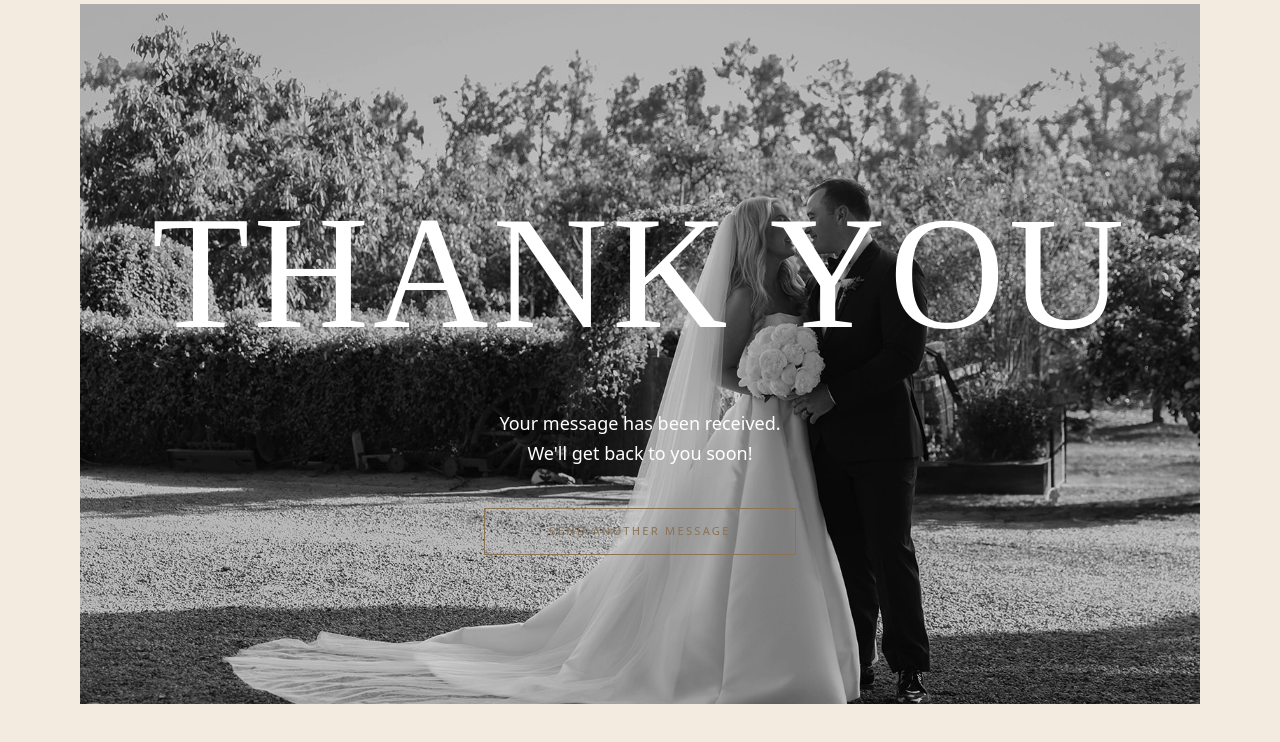
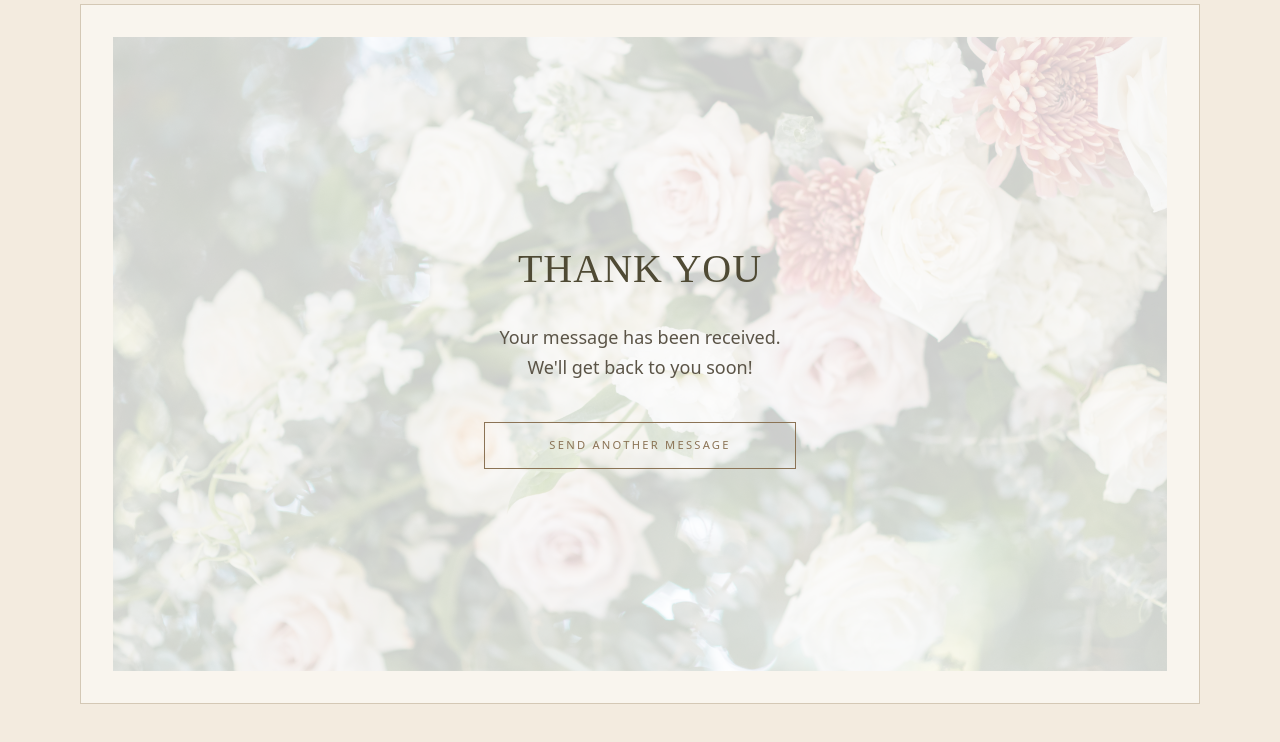
Before and after one commit to milkfish00/EPD, a Next.js app: page / in a window 1280 px wide. Both pictures are taken after typing "Sample", "name@example.com", "Sample" into the empty fields and a click on the button "SEND". Shown: the part 1002-1744 px from the top of the page. Built offline with nearby package versions, Linux system fonts and the light colour scheme; no server answers.

Commit message:
card update

```diff
--- a/app/page.tsx
+++ b/app/page.tsx
@@ -740,32 +740,39 @@ const HomePage = () => {
 
             {/* Thank You Card - Separate from form section */}
             {isSubmitted && (
+              <div className="absolute top-0 right-0 w-full h-[700px] z-20 transition-all duration-700">
                 <div
-                className="absolute top-0 right-0 w-full h-[700px] flex items-center justify-center transition-all duration-700 z-20 "
+                  className="w-full h-full border p-8"
                   style={{
-                  backgroundImage: "url('/images/weding2.JPG')",
+                    backgroundColor: "var(--color-background-light)",
+                    borderColor: "var(--color-border)",
+                  }}>
+                  <div
+                    className="w-full h-full flex items-center justify-center relative"
+                    style={{
+                      backgroundImage: "url('/images/flowers3.JPG')",
                       backgroundSize: "cover",
                       backgroundPosition: "center",
                     }}>
-                <div className="absolute inset-0 bg-black/15" />
+                    <div className="absolute inset-0 bg-white/80" />
                     <div className="relative z-10 text-center px-16">
                       <h2
-                    className="text-[10rem] uppercase  mb-4 tracking-wide"
+                        className="text-[2.5rem] uppercase mb-6 tracking-wide"
                         style={{
                           fontFamily: "var(--font-heading)",
-                      color: "white",
+                          color: "var(--color-heading-primary)",
                         }}>
                         Thank You
                       </h2>
                       <p
                         className="text-lg mb-10 leading-relaxed max-w-md mx-auto"
-                    style={{ color: "white" }}>
+                        style={{ color: "var(--color-text-primary)" }}>
                         Your message has been received. <br />
                         We'll get back to you soon!
                       </p>
                       <button
                         onClick={resetForm}
-                    className="bg-transparent  border px-16 py-3.5 text-[0.7rem] uppercase tracking-[0.2em] transition-all duration-300"
+                        className="bg-transparent border px-16 py-3.5 text-[0.7rem] uppercase tracking-[0.2em] transition-all duration-300 cursor-pointer"
                         style={{
                           borderColor: "var(--color-heading-secondary)",
                           color: "var(--color-heading-secondary)",
@@ -785,6 +792,8 @@ const HomePage = () => {
                       </button>
                     </div>
                   </div>
+                </div>
+              </div>
             )}
           </div>
         </div>
```
Lines whose indentation alone changed are shown as unchanged.
